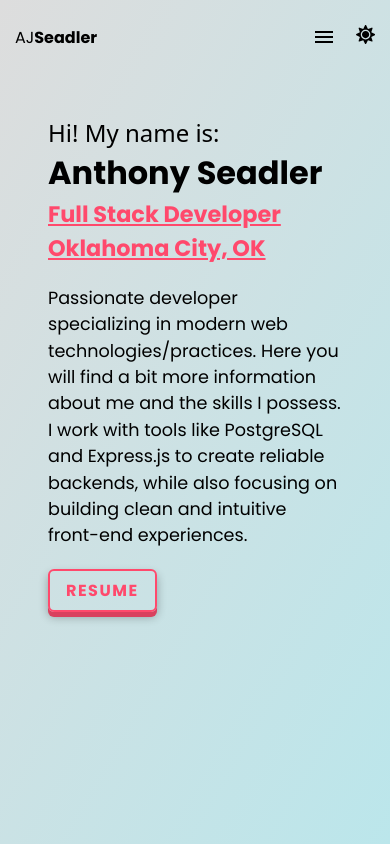
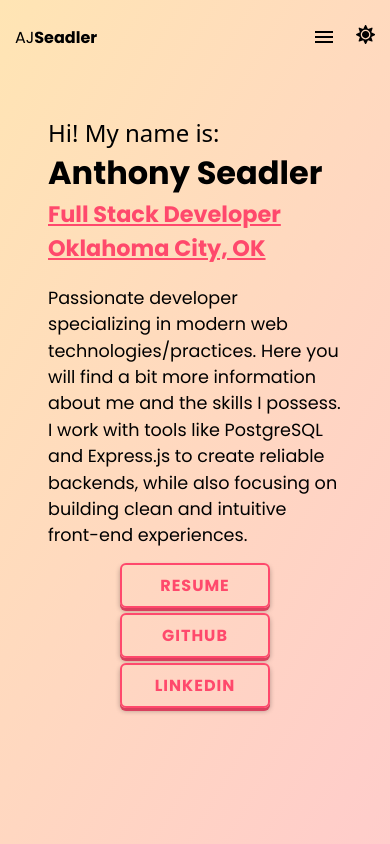
Before and after one commit to ajSeadler/dev-site, a React (Vite) app: page / in a window 390 px wide. Shown: the top 844 px of the page. Built offline with nearby package versions, Linux system fonts and the light colour scheme; a web font is replaced by a local one.

Commit message:
mobile github and liked in button refinemernt

```diff
--- a/src/components/HeroSection.jsx
+++ b/src/components/HeroSection.jsx
@@ -11,15 +11,6 @@ function HeroSection() {
       y: 0,
       transition: { delay: i * 0.2, duration: 0.6, ease: "easeInOut" },
     }),
-  };
-
-  const imageVariant = {
-    hidden: { opacity: 0, scale: 0.9 },
-    visible: {
-      opacity: 1,
-      scale: 1,
-      transition: { delay: 1.5, duration: 0.8, ease: "easeInOut" },
-    },
   };
 
   // Terminal-like typing effect for greeting only
@@ -86,9 +77,9 @@ function HeroSection() {
         </motion.p>
 
         {/* Fancy Resume Button */}
-        <div className="resume">
+        <div className="button-group">
           <motion.a
-            href="/resume.pdf" // Adjust the path to your resume file
+            href="/resume.pdf"
             className="resume-button"
             initial={{ opacity: 0, x: -20 }}
             animate={{ opacity: 1, x: 0 }}
@@ -96,21 +87,28 @@ function HeroSection() {
           >
             Resume
           </motion.a>
+          <motion.a
+            href="https://github.com/ajSeadler" // Replace with your GitHub link
+            className="resume-button"
+            target="_blank"
+            initial={{ opacity: 0, x: -20 }}
+            animate={{ opacity: 1, x: 0 }}
+            transition={{ delay: 1.2, duration: 1 }}
+          >
+            GitHub
+          </motion.a>
+          <motion.a
+            href="https://linkedin.com/in/anthony-seadler" // Replace with your LinkedIn link
+            className="resume-button"
+            target="_blank"
+            initial={{ opacity: 0, x: -20 }}
+            animate={{ opacity: 1, x: 0 }}
+            transition={{ delay: 1.4, duration: 1 }}
+          >
+            LinkedIn
+          </motion.a>
         </div>
       </div>
-      {/* <motion.div
-        className="image-container"
-        variants={imageVariant}
-        initial="hidden"
-        animate="visible"
-      >
-        <div className="glow"></div>
-        <img
-          src="/hero-img.png"
-          alt="Anthony Seadler"
-          className="profile-image"
-        />
-      </motion.div> */}
     </div>
   );
 }
--- a/src/index.css
+++ b/src/index.css
@@ -6,7 +6,7 @@
 }
 
 :root {
-  --background-gradient: linear-gradient(120deg, #ddd, #bbe6eb);
+  --background-gradient: linear-gradient(120deg, #ffe5b4, #ffcccb);
   /* Light mode gradient background */
   --text-color: #000000;
   --secondary-color: #2ecc71;
@@ -79,6 +79,9 @@ a:hover {
 h1,
 h2,
 h3,
+h4,
+h5,
+h6,
 p,
 a {
   color: var(--text-color);
--- a/src/styles/About.module.css
+++ b/src/styles/About.module.css
@@ -129,7 +129,7 @@
 
 .location {
   font-size: 0.9rem;
-  color: #f2f2f2;
+
 }
 
 .blogSection {
--- a/src/styles/HeroSection.css
+++ b/src/styles/HeroSection.css
@@ -1,3 +1,4 @@
+/* Main Hero Section */
 .hero-section {
   width: 100%;
   max-height: 100%;
@@ -11,25 +12,20 @@
 
 .text-container-hero {
   max-width: 75%;
-
   padding: 0 1rem;
-  /* Added padding for smaller screens */
   text-align: left;
 }
 
 .hero-section h1,
 .hero-section h3 {
   font-weight: bold !important;
-
 }
 
 .greeting {
   display: inline;
-  /* Keep it inline for the blinking effect */
   white-space: nowrap;
   font-weight: 100 !important;
   font-family: system-ui, -apple-system, BlinkMacSystemFont, 'Segoe UI', Roboto, Oxygen, Ubuntu, Cantarell, 'Open Sans', 'Helvetica Neue', sans-serif !important;
-  /* Prevent text wrapping */
 }
 
 .greeting h2 {
@@ -38,15 +34,10 @@
 
 .blinking-cursor {
   display: inline-block;
-
   width: 10px;
-  /* Width of the blinking cursor */
   height: 1.2em;
-  /* Height of the cursor */
   background-color: #4e4e4e;
-  /* Cursor color */
   animation: blink 0.7s step-end infinite;
-  /* Blinking animation */
 }
 
 /* Blinking animation */
@@ -58,227 +49,121 @@
 
 .name {
   font-size: 4rem;
-  /* Base font size */
-  /* Lighter weight for simplicity */
-
 }
 
 .job-title {
   font-size: 2.2rem;
-  /* Base font size */
   font-weight: 300;
-  /* Light weight for a clean look */
   text-decoration: underline;
   color: #ff496c;
   transition: color 0.3s ease;
-  /* Transition effect */
 }
 
 .description {
   font-size: 1.4rem;
-  /* Base font size */
   line-height: 1.5;
   margin-top: 20px;
-
-  /* Slightly muted color for readability */
 }
 
-.resume {
-  margin-top: 5%;
+.button-group {
+  display: flex;
+  gap: 10px;
+  margin-top: 1%;
+  text-align: center;
+  flex-wrap: wrap;
+  justify-content: start;
 }
 
-.resume-button {
+/* Specific button adjustments */
+.resume-button,
+.github-button,
+.linkedin-button {
   color: #ff496c;
   text-decoration: none;
-  padding: 10px 20px;
-  border: 2px solid #ff496c;
-  font-size: 1.2rem;
+  padding: 8px;
+  font-size: 1rem;
   font-weight: bold;
-  letter-spacing: 1.5px;
+  letter-spacing: 1px;
   text-transform: uppercase;
   background: transparent;
   border-radius: 6px;
-
-  box-shadow: 0 5px 0 #d9405e, 0 5px 10px rgba(0, 0, 0, 0.3);
-  /* 3D-like shadow effect */
+  border: 2px solid #ff496c;
+  box-shadow: 0 3px 0 #d9405e, 0 3px 5px rgba(0, 0, 0, 0.3);
   cursor: pointer;
+  width: 100%;
+  max-width: 150px;
+  /* Ensures buttons fit within container on mobile */
 }
 
-.resume-button:hover {
+.resume-button:hover,
+.github-button:hover,
+.linkedin-button:hover {
   background-color: #ff496c;
   color: white;
   box-shadow: 0 3px 0 #d9405e, 0 3px 5px rgba(0, 0, 0, 0.3);
-  /* Slightly reduced shadow on hover */
   transform: translateY(2px);
-  /* Button moves down slightly to enhance the 3D effect */
 }
 
-.resume-button:active {
-  box-shadow: 0 2px 0 #d9405e, 0 2px 5px rgba(0, 0, 0, 0.2);
-  /* Reduced shadow when clicked */
-  transform: translateY(4px);
-  /* Button appears pressed down */
-}
-
-
-.image-container {
-  width: 75%;
-  /* Set the container's width */
-  height: 75%;
-  /* Ensure the height matches the width to make it a square */
-  display: flex;
-  justify-content: center;
-  align-items: center;
-  margin: 0 auto;
-  /* Centers the image container horizontally */
-  border-radius: 100px;
-  /* Full circle for the container */
-  overflow: hidden;
-  border: 2px solid #fff;
-}
-
-.profile-image {
-  width: 100%;
-  height: 100%;
-  object-fit: cover;
-  object-position: right bottom;
-  /* Move the image up and to the left */
-}
-
-
-
-
-
-.glow {
-  position: absolute;
-  /* Position glow behind the image */
-  top: 0;
-  left: 0;
-  width: 100%;
-  z-index: -1 !important;
-  height: 100%;
-  border-radius: 50%;
-  /* Match the image's border radius */
-  background-color: #8FBB99;
-  /* Sleek color for glow */
-  filter: blur(15px);
-  /* Add blur for glowing effect */
-  z-index: 0;
-  /* Set behind the image */
-  animation: pulse 5s infinite;
-  /* Optional: add a pulsing effect */
-}
-
-/* Optional pulsing effect */
-@keyframes pulse {
-  0% {
-    transform: scale(1);
+@media (max-width: 768px) {
+  .button-group {
+    gap: 5px;
+    justify-content: center;
+    margin-top: 5%;
+    /* Smaller gap on mobile */
   }
 
-  50% {
-    transform: scale(1.05);
-  }
+  .resume-button,
+  .github-button,
+  .linkedin-button {
+    padding: 5px;
 
-  100% {
-    transform: scale(1);
+    font-size: 0.9rem;
+    width: 100%;
+    /* Further limits button width for smaller screens */
   }
 }
 
-.scroll-indicator {
-  display: flex;
-  flex-direction: column;
-  align-items: center;
-  position: absolute;
-  /* Position it at the bottom center */
-  bottom: 20%;
-  /* Distance from the bottom */
-  left: 50%;
-  transform: translateX(-50%);
-  color: white;
-  /* Change text color as needed */
-  opacity: 0.8;
-  /* Slight transparency */
-}
+@media (max-width: 480px) {
 
-.scroll-arrow {
-  animation: bounce 1s infinite;
-  /* Bouncing effect */
-  margin-bottom: 5px;
-  /* Space between arrow and text */
-}
-
-/* Bouncing animation */
-@keyframes bounce {
-
-  0%,
-  20%,
-  50%,
-  80%,
-  100% {
-    transform: translateY(0);
-  }
-
-  40% {
-    transform: translateY(-10px);
-  }
-
-  60% {
-    transform: translateY(-5px);
+  .resume-button,
+  .github-button,
+  .linkedin-button {
+    padding: 4px;
+    font-size: 0.8rem;
+    width: 100%;
   }
 }
-
-.scroll-text {
-  font-size: 1rem;
-  /* Adjust size as needed */
-  text-align: center;
-}
-
 
 
 /* Mobile Responsiveness */
 @media (max-width: 768px) {
 
-  .scroll-indicator {
-    display: none;
-  }
-
   .hero-section {
     grid-template-columns: 1fr;
-    /* Single column layout for mobile */
     padding: 0rem 2rem 2rem;
-    /* Reduced padding for smaller screens */
     height: auto;
-    /* Allow height to be dynamic */
     text-align: center;
-    /* Center text */
-
   }
 
   .text-container-hero {
     max-width: 100%;
-    /* Allow more space on mobile */
     padding: 0 1rem;
-    /* Added padding */
   }
 
   .greeting {
     font-size: 1.8rem;
-    /* Smaller font size */
   }
 
   .name {
     font-size: 2.5rem;
-    /* Smaller font size */
   }
 
   .job-title {
     font-size: 1.6rem;
-    /* Smaller font size */
   }
 
   .description {
     font-size: 1rem;
-    /* Smaller font size */
   }
 
   .image-container {
@@ -287,29 +172,24 @@
 }
 
 @media (max-width: 480px) {
-
   .hero-section {
     height: 100vh;
   }
 
   .greeting {
     font-size: 1.5rem;
-    /* Smaller font size for very small screens */
   }
 
   .name {
     font-size: 2rem;
-    /* Smaller font size */
   }
 
   .job-title {
     font-size: 1.4rem;
-    /* Smaller font size */
   }
 
   .description {
     font-size: 1.1rem;
-    /* Smaller font size */
   }
 
   .image-container {
@@ -324,8 +204,4 @@
   .resume {
     margin-top: 10%;
   }
-
-
-
-
 }
```
